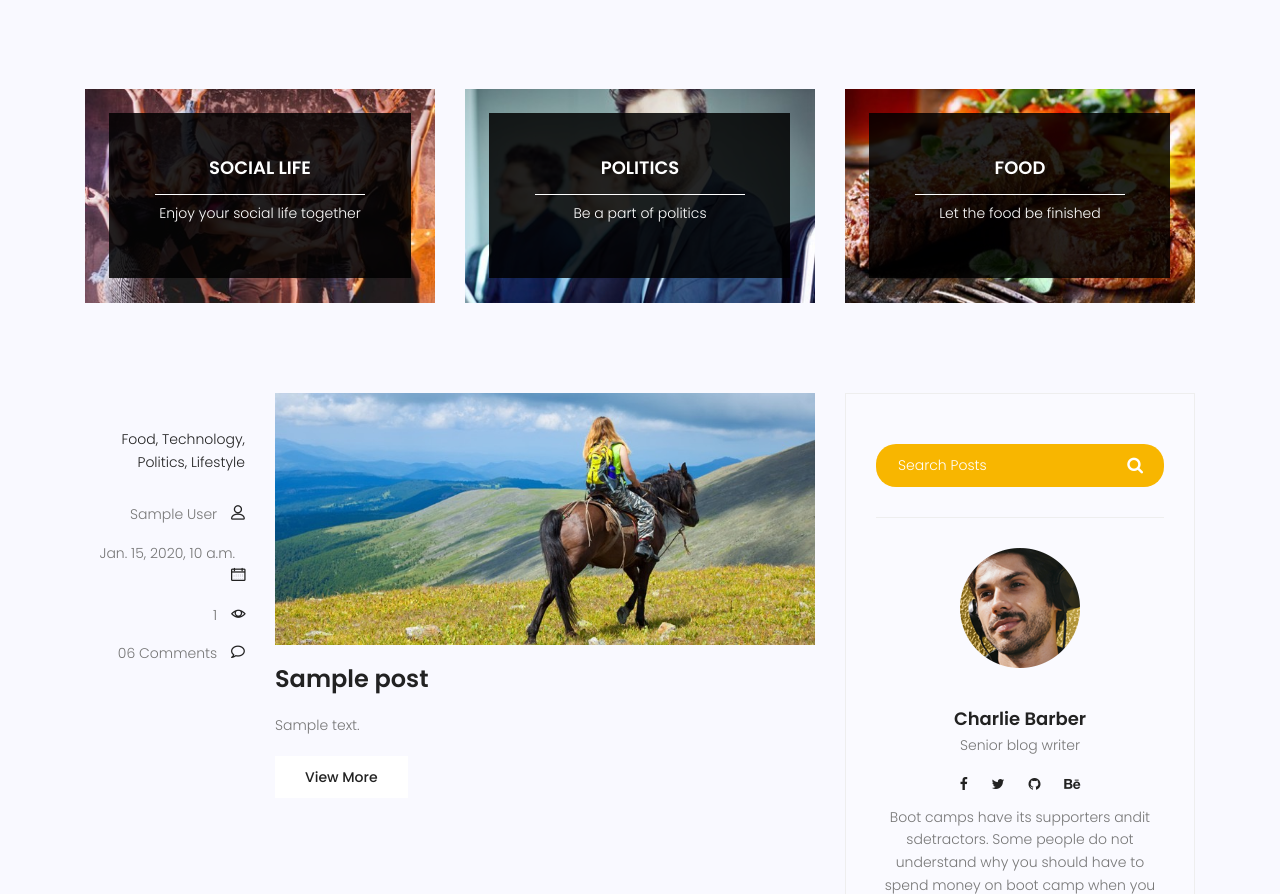
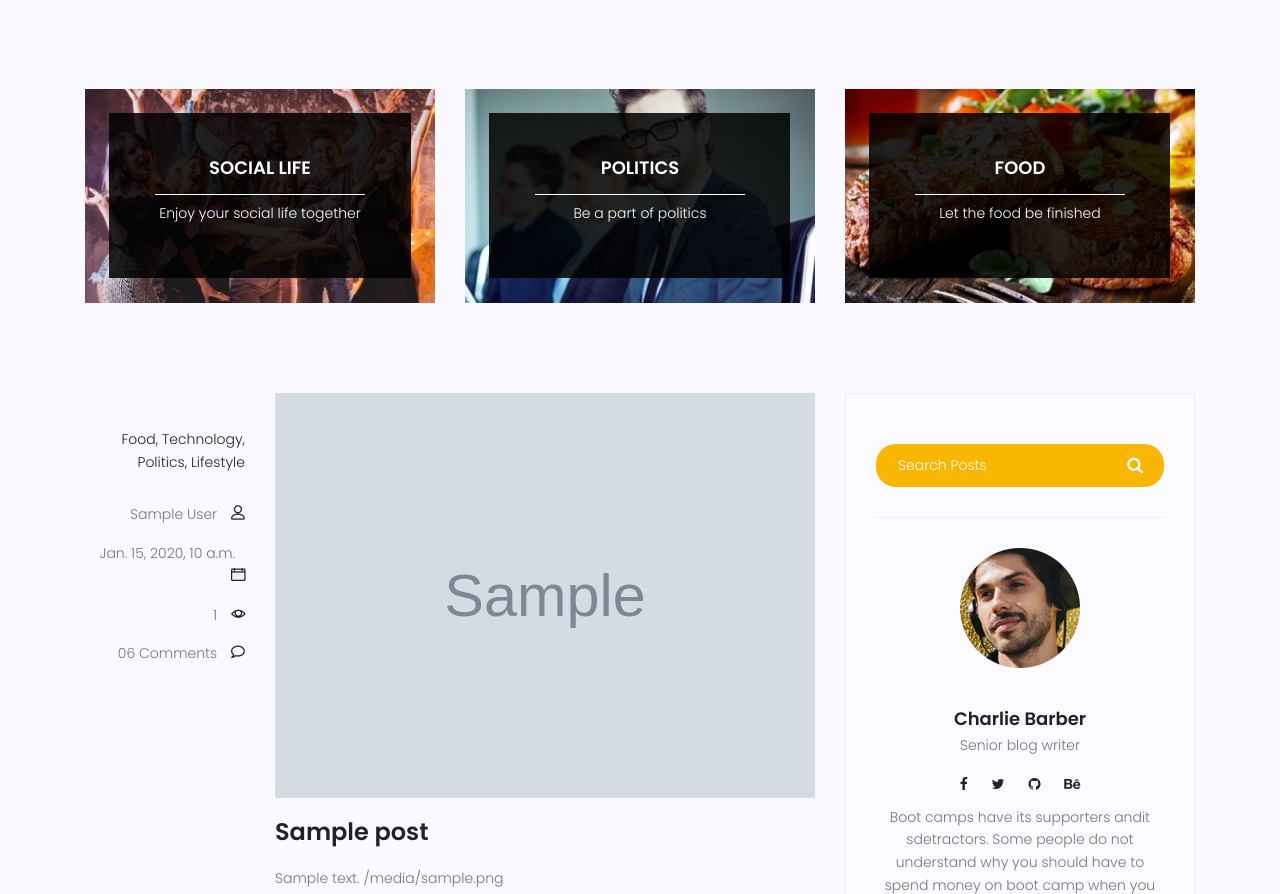
Before and after one commit to Iman-Daneshi/Travel_blog, a Django app: page /blog/ in a window 1280 px wide. Shown: the part 689-1583 px from the top of the page. Run offline with Django 3.2, Linux system fonts and the light colour scheme; tables that the repository leaves empty hold one stand-in row (values such as "Sample post"); grey boxes marked "Sample" are stand-in pictures; some libraries are stand-ins or nearby versions.

Commit message:
add image field

```diff
--- a/blog/models.py
+++ b/blog/models.py
@@ -2,7 +2,7 @@ from django.db import models
 from django.contrib.auth.models import User
 
 class Post(models.Model):
-    # image
+    image = models.ImageField(upload_to='blog/', default='blog/default.jpg')
     author = models.ForeignKey(User, on_delete=models.SET_NULL, null=True, blank=True)
     title = models.CharField(max_length=255)
     content = models.TextField()
--- a/templates/blog/blog-home.html
+++ b/templates/blog/blog-home.html
@@ -105,11 +105,12 @@
 								</div>
 								<div class="col-lg-9 col-md-9 ">
 									<div class="feature-img">
-										<img class="img-fluid" src="{% static 'img/blog/feature-img1.jpg' %}" alt="">
+										<img class="img-fluid" src="{{ post.image.url }}" alt="">
 									</div>
 									<a class="posts-title" href="{% url 'blog:single' pid=post.id %}"><h3>{{ post.title }}</h3></a>
 									<p class="excert">
 										{{ post.content }}
+										{{ post.image.url}}
 									</p>
 									<a href="blog-single.html" class="primary-btn">View More</a>
 								</div>
```
Also changed, not shown: requirements.txt (+8 -4 lines), blog/migrations/0004_post_image.py (added), media/blog/cat-widget2.jpg (added), media/blog/default.jpg (added).
